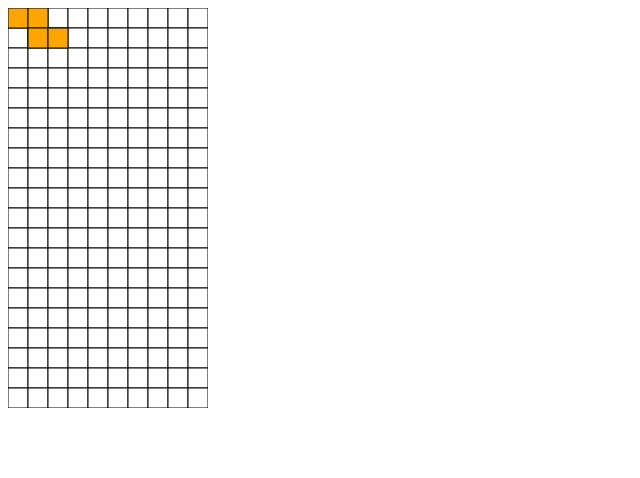
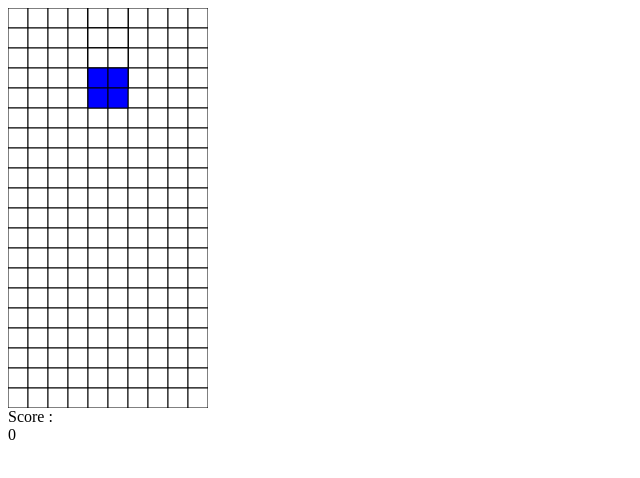
Before and after one commit to mangakid/blocks, a website: page index.html in a window 1280 px wide. Shown: the whole page, without its empty margins (0-640 px from the left). Drawn offline with Linux system fonts and the light colour scheme.

Commit message:
finish working game

```diff
--- /dev/null
+++ b/blocks.js
@@ -0,0 +1,168 @@
+const Z = [
+  [
+    [1, 1, 0],
+    [0, 1, 1],
+    [0, 0, 0]
+  ],
+  [
+    [0, 0, 1],
+    [0, 1, 1],
+    [0, 1, 0]
+  ],
+  [
+    [0, 0, 0],
+    [1, 1, 0],
+    [0, 1, 1]
+  ],
+  [
+    [0, 1, 0],
+    [1, 1, 0],
+    [1, 0, 0]
+  ]
+];
+
+const S = [
+  [
+    [0, 1, 1],
+    [1, 1, 0],
+    [0, 0, 0]
+  ],
+  [
+    [0, 1, 0],
+    [0, 1, 1],
+    [0, 0, 1]
+  ],
+  [
+    [0, 0, 0],
+    [0, 1, 1],
+    [1, 1, 0]
+  ],
+  [
+    [1, 0, 0],
+    [1, 1, 0],
+    [0, 1, 0]
+  ]
+];
+
+const T = [
+  [
+    [0, 0, 0],
+    [1, 1, 1],
+    [0, 1, 0]
+  ],
+  [
+    [0, 1, 0],
+    [1, 1, 0],
+    [0, 1, 0]
+  ],
+  [
+    [0, 1, 0],
+    [1, 1, 1],
+    [0, 0, 0]
+  ],
+  [
+    [0, 1, 0],
+    [0, 1, 1],
+    [0, 1, 0]
+  ]
+];
+
+const O = [
+  [
+    [0, 0, 0, 0],
+    [0, 1, 1, 0],
+    [0, 1, 1, 0],
+    [0, 0, 0, 0]
+  ],
+  [
+    [0, 0, 0, 0],
+    [0, 1, 1, 0],
+    [0, 1, 1, 0],
+    [0, 0, 0, 0]
+  ],
+  [
+    [0, 0, 0, 0],
+    [0, 1, 1, 0],
+    [0, 1, 1, 0],
+    [0, 0, 0, 0]
+  ],
+  [
+    [0, 0, 0, 0],
+    [0, 1, 1, 0],
+    [0, 1, 1, 0],
+    [0, 0, 0, 0]
+  ]
+];
+
+const L = [
+  [
+    [0, 1, 0],
+    [0, 1, 0],
+    [0, 1, 1]
+  ],
+  [
+    [0, 0, 0],
+    [1, 1, 1],
+    [1, 0, 0]
+  ],
+  [
+    [1, 1, 0],
+    [0, 1, 0],
+    [0, 1, 0]
+  ],
+  [
+    [0, 0, 1],
+    [1, 1, 1],
+    [0, 0, 0]
+  ]
+];
+
+const I = [
+  [
+    [0, 1, 0, 0],
+    [0, 1, 0, 0],
+    [0, 1, 0, 0],
+    [0, 1, 0, 0]
+  ],
+  [
+    [0, 0, 0, 0],
+    [1, 1, 1, 1],
+    [0, 0, 0, 0],
+    [0, 0, 0, 0]
+  ],
+  [
+    [0, 0, 1, 0],
+    [0, 0, 1, 0],
+    [0, 0, 1, 0],
+    [0, 0, 1, 0]
+  ],
+  [
+    [0, 0, 0, 0],
+    [0, 0, 0, 0],
+    [1, 1, 1, 1],
+    [0, 0, 0, 0]
+  ]
+];
+
+const J = [
+  [
+    [0, 1, 0],
+    [0, 1, 0],
+    [1, 1, 0]
+  ],
+  [
+    [1, 0, 0],
+    [1, 1, 1],
+    [0, 0, 0]
+  ],
+  [
+    [0, 1, 1],
+    [0, 1, 0],
+    [0, 1, 0]
+  ],
+  [
+    [0, 0, 0],
+    [1, 1, 1],
+    [0, 0, 1]
+  ]
+];
--- a/game.js
+++ b/game.js
@@ -1,4 +1,5 @@
 const cvs = document.getElementById("blocks");
+const scoreElement = document.getElementById("score");
 const ctx = cvs.getContext("2d");
 const SQ = 20;
 const drawSquare = (x, y, color) => {
@@ -31,38 +32,17 @@ const drawBoard = () => {
 
 drawBoard();
 
-const Z = [
-  [
-    [1, 1, 0],
-    [0, 1, 1],
-    [0, 0, 0]
-  ],
-  [
-    [0, 0, 1],
-    [0, 1, 1],
-    [0, 1, 0]
-  ],
-  [
-    [0, 0, 0],
-    [1, 1, 0],
-    [0, 1, 1]
-  ],
-  [
-    [0, 1, 0],
-    [1, 1, 0],
-    [1, 0, 0]
-  ]
+const PIECES = [
+  [Z, "red"],
+  [S, "green"],
+  [T, "yellow"],
+  [O, "blue"],
+  [L, "purple"],
+  [I, "cyan"],
+  [J, "orange"]
 ];
 
-const PIECES = [
-  [Z, "red"],
-  [Z, "red"],
-  [Z, "red"],
-  [Z, "red"],
-  [Z, "red"],
-  [Z, "red"],
-  [Z, "red"]
-];
+let p = randomPiece();
 
 function Piece(block, color) {
   this.block = block;
@@ -74,52 +54,50 @@ function Piece(block, color) {
 }
 
 function randomPiece() {
-  let randomN = Math.floor(Math.random() * PIECES.length);
-  return new Piece(PIECES[randomN], PIECES[randomN][1]);
+  let r = (randomN = Math.floor(Math.random() * PIECES.length));
+  return new Piece(PIECES[r][0], PIECES[r][1]);
 }
 
-Piece.prototype.draw = function() {
+Piece.prototype.fill = function(color) {
   const { length } = this.activeBlock;
   for (let r = 0; r < length; r += 1) {
     for (let c = 0; c < length; c += 1) {
       if (this.activeBlock[r][c]) {
-        drawSquare(this.x + c, this.y + r, this.color);
+        drawSquare(this.x + c, this.y + r, color);
       }
     }
   }
 };
 
+Piece.prototype.draw = function() {
+  this.fill(this.color);
+};
+
 Piece.prototype.unDraw = function() {
-  const { length } = this.activeBlock;
-  for (let r = 0; r < length; r += 1) {
-    for (let c = 0; c < length; c += 1) {
-      if (this.activeBlock[r][c]) {
-        drawSquare(this.x + c, this.y + r, VACANT);
-      }
-    }
-  }
+  this.fill(VACANT);
 };
 
 Piece.prototype.collision = function(x, y, piece) {
   const { length } = piece;
   for (let r = 0; r < length; r += 1) {
-    for (let c = 0; c < length; r += 1) {
+    for (let c = 0; c < length; c += 1) {
       if (!piece[r][c]) {
         continue;
       }
       let newX = this.x + c + x;
       let newY = this.y + r + y;
-      if (newX < 0 || newX > COLUMNS || newY > ROW) {
+      if (newX < 0 || newX >= COLUMNS || newY >= ROWS) {
         return true;
       }
       if (newY < 0) {
         continue;
       }
-      if (board[newY][newX] !== VACANT) {
+      if (board[newY][newX] != VACANT) {
         return true;
       }
     }
   }
+  return false;
 };
 
 Piece.prototype.moveDown = function() {
@@ -128,8 +106,8 @@ Piece.prototype.moveDown = function() {
     this.y += 1;
     this.draw();
   } else {
-    this.lock;
-    piece = randomPiece();
+    this.lock();
+    p = randomPiece();
   }
 };
 
@@ -152,7 +130,7 @@ Piece.prototype.moveRight = function() {
 Piece.prototype.rotate = function() {
   let nextPattern = this.block[(this.blockN + 1) % this.block.length];
   let kick = 0;
-  if (!this.collision(0, 0, nextPattern)) {
+  if (this.collision(0, 0, nextPattern)) {
     if (this.x > COLUMNS / 2) {
       kick = -1;
     } else {
@@ -161,12 +139,16 @@ Piece.prototype.rotate = function() {
   }
   if (!this.collision(kick, 0, nextPattern)) {
     this.unDraw();
-    this.activeBlock = nextPattern;
+    this.x += kick;
+    this.blockN = (this.blockN + 1) % this.block.length;
+    this.activeBlock = this.block[this.blockN];
     this.draw();
   }
 };
 
+let score = 0;
 Piece.prototype.lock = function() {
+  const { length } = this.activeBlock;
   for (let r = 0; r < length; r += 1) {
     for (let c = 0; c < length; c += 1) {
       if (!this.activeBlock[r][c]) {
@@ -180,26 +162,46 @@ Piece.prototype.lock = function() {
       board[this.y + r][this.x + c] = this.color;
     }
   }
+  // remove full rows
+  for (let r = 0; r < ROWS; r += 1) {
+    let isRowFull = true;
+    for (let c = 0; c < COLUMNS; c += 1) {
+      isRowFull = isRowFull && board[r][c] !== VACANT;
+    }
+    if (isRowFull) {
+      for (let y = r; y > 1; y--) {
+        for (let c = 0; c < COLUMNS; c += 1) {
+          board[y][c] = board[y - 1][c];
+        }
+      }
+      for (let c = 0; c < COLUMNS; c += 1) {
+        board[0][c] = VACANT;
+      }
+      score += 10;
+    }
+  }
+  drawBoard();
+
+  // update score
+  scoreElement.innerHTML = score;
 };
-
-let piece = Z[0];
 
 function CONTROL(event) {
   switch (event.keyCode) {
     case 37: {
-      piece.moveLeft();
+      p.moveLeft();
       break;
     }
     case 38: {
-      piece.rotate();
+      p.rotate();
       break;
     }
     case 39: {
-      piece.moveRight();
+      p.moveRight();
       break;
     }
     case 40: {
-      piece.moveDown();
+      p.moveDown();
       break;
     }
   }
@@ -207,10 +209,27 @@ function CONTROL(event) {
 
 document.addEventListener("keydown", CONTROL);
 const pieceColor = "orange";
-for (let r = 0; r < piece.length; r += 1) {
-  for (let c = 0; c < piece.length; c += 1) {
-    if (piece[r][c]) {
+for (let r = 0; r < p.length; r += 1) {
+  for (let c = 0; c < p.length; c += 1) {
+    if (p[r][c]) {
       drawSquare(c, r, pieceColor);
     }
   }
 }
+
+let dropStart = Date.now();
+let gameOver = false;
+
+function drop() {
+  let now = Date.now();
+  let delta = now - dropStart;
+  if (delta > 1000) {
+    p.moveDown();
+    dropStart = Date.now();
+  }
+  if (!gameOver) {
+    requestAnimationFrame(drop);
+  }
+}
+
+drop();
--- a/index.html
+++ b/index.html
@@ -7,6 +7,8 @@
 </head>
 <body>
   <canvas id="blocks" width="200" height="400"></canvas>
+  <div>Score : <div id="score">0</div></div>
+  <script src="blocks.js"></script>
   <script src="game.js"></script>
 </body>
 </html>
```
